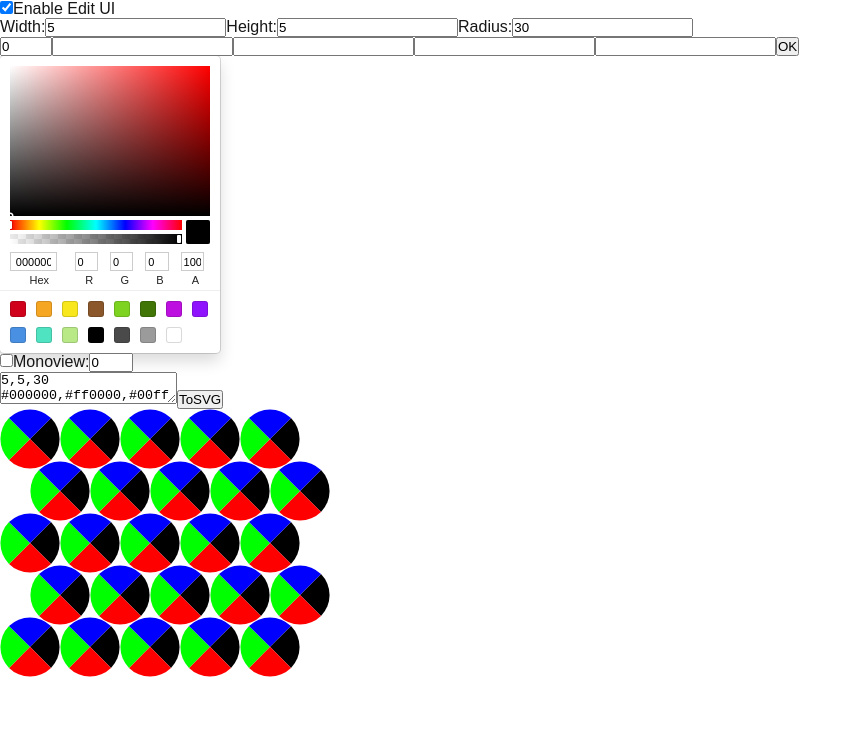
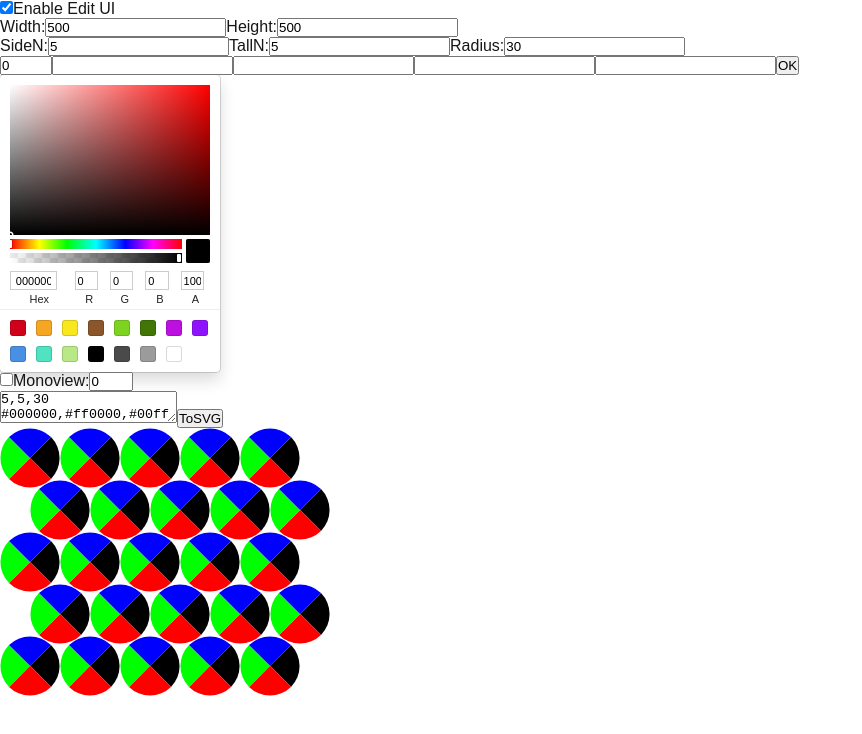
Before and after one commit to yt-koike/lentimorpho_web, a Next.js app: page / in a window 1280 px wide. Both pictures are taken after a click on the checkbox 6 px from the left and 7 px from the top of the page. Shown: the top 734 px of the page, without its empty margins (0-862 px from the left). Built offline with nearby package versions, Linux system fonts and the light colour scheme.

Commit message:
flexible canvas size

```diff
--- a/src/app/page.tsx
+++ b/src/app/page.tsx
@@ -159,6 +159,8 @@ export default function Home() {
   const [cid, setCid] = useState(0);
   const [sideN, setSideN] = useState(5);
   const [tallN, setTallN] = useState(5);
+  const [svgWidth, setSvgWidth] = useState(500);
+  const [svgHeight, setSvgHeight] = useState(500);
   const [isMouseDown, setIsMouseDown] = useState(false);
   const [isTouchDown, setIsTouchDown] = useState(false);
   const [selectedColorHex, setSelectedColorHex] = useState("");
@@ -196,13 +198,32 @@ export default function Home() {
       <input
         type="number"
         min="1"
+        value={svgWidth}
+        onChange={(e) => {
+          setSvgWidth(Number(e.target.value));
+        }}
+      />
+      Height:
+      <input
+        type="number"
+        min="1"
+        value={svgHeight}
+        onChange={(e) => {
+          setSvgHeight(Number(e.target.value));
+        }}
+      />
+      <br></br>
+      SideN:
+      <input
+        type="number"
+        min="1"
         value={sideN}
         onChange={(e) => {
           setSideN(Number(e.target.value));
         }}
         placeholder="CID"
       />
-      Height:
+      TallN:
       <input
         type="number"
         min="1"
@@ -330,9 +351,9 @@ export default function Home() {
       <div>
         <svg
           id="svg"
-          width="500"
-          height="500"
-          viewBox="0 0 500 500"
+          width={svgWidth}
+          height={svgHeight}
+          viewBox={`0 0 ${svgWidth} ${svgHeight}`}
           fill="none"
           xmlns="http://www.w3.org/2000/svg"
           onTouchStart={(e) => {
```
